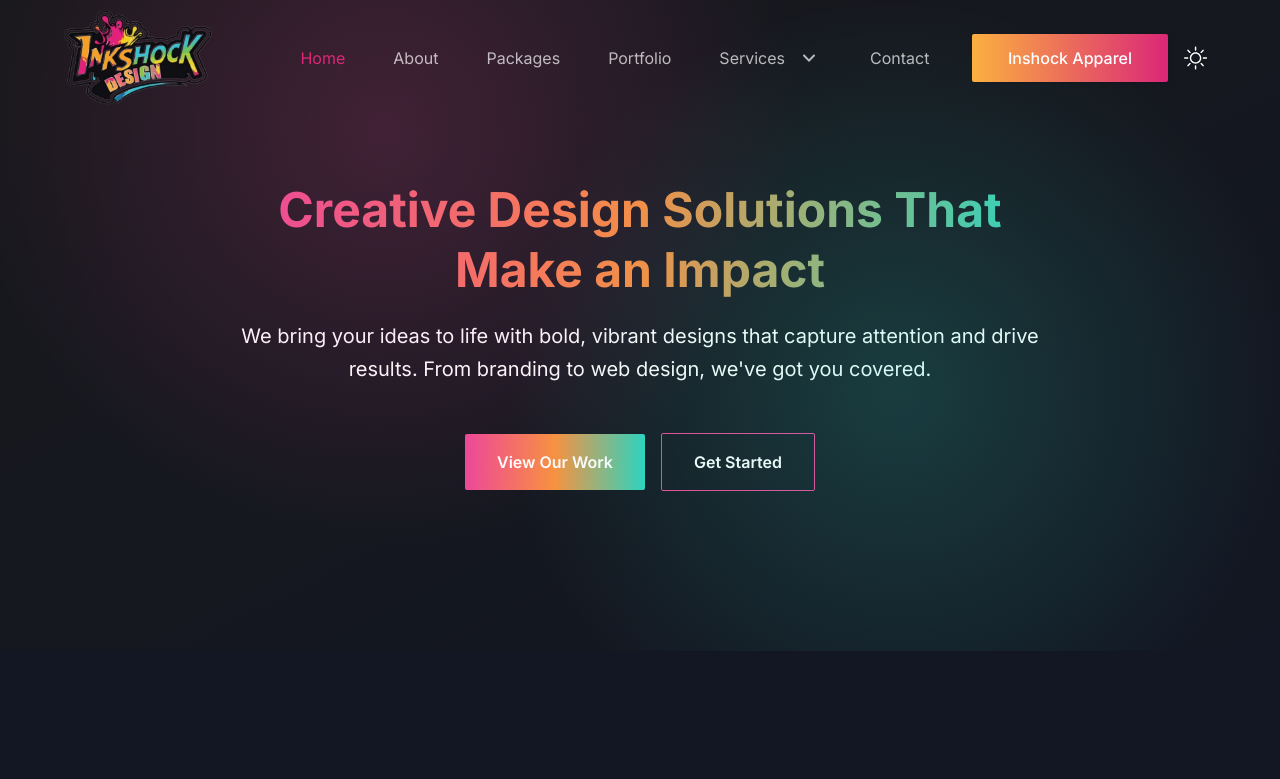
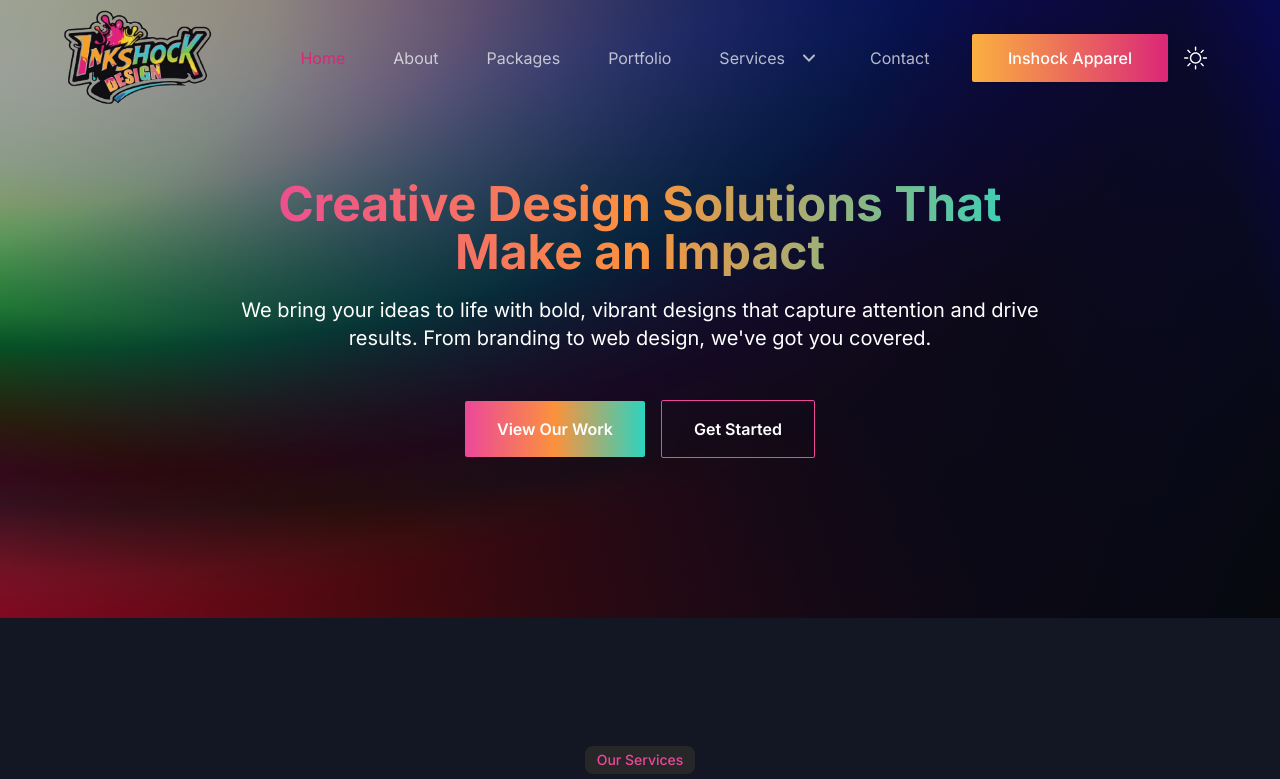
Before and after one commit to alvina-abdullah/Inkshock-Design, a Next.js app: page / in a window 1280 px wide. Shown: the top 779 px of the page. Built offline with nearby package versions, Linux system fonts and the light colour scheme.

Commit message:
add animation

```diff
--- /dev/null
+++ b/src/app/global.css
@@ -0,0 +1,15 @@
+body {
+  height: 100vh;
+  margin: 0;
+  --x: calc(var(--posX, 0) * 1px);
+  --y: calc(var(--posY, 0) * 1px);
+  background-image:
+    linear-gradient(115deg, rgb(211 255 215), rgb(0 0 0)),
+    radial-gradient(90% 100% at calc(50% + var(--x)) calc(0% + var(--y)), rgb(200 200 200), rgb(22 0 45)),
+    radial-gradient(100% 100% at calc(80% - var(--x)) calc(0% - var(--y)), rgb(250 255 0), rgb(36 0 0)),
+    radial-gradient(150% 210% at calc(100% + var(--x)) calc(0% + var(--y)), rgb(20 175 125), rgb(0 10 255)),
+    radial-gradient(100% 100% at calc(100% - var(--x)) calc(30% - var(--y)), rgb(255 77 0), rgb(0 200 255)),
+    linear-gradient(60deg, rgb(255 0 0), rgb(120 86 255));
+  background-blend-mode: overlay, overlay, difference, difference, difference, normal;
+  transition: background-position 0.1s ease-out;
+}
--- a/src/components/Hero/index.tsx
+++ b/src/components/Hero/index.tsx
@@ -1,29 +1,53 @@
 "use client";
 import Link from "next/link";
 import { motion } from "framer-motion";
-
+import { useEffect, useState } from "react";
 
 const Hero = () => {
+  const [mousePos, setMousePos] = useState({ x: 0, y: 0 });
+
+  useEffect(() => {
+    const handlePointerMove = (e: PointerEvent) => {
+      setMousePos({ x: e.clientX, y: e.clientY });
+    };
+
+    window.addEventListener("pointermove", handlePointerMove);
+    return () => window.removeEventListener("pointermove", handlePointerMove);
+  }, []);
+
   return (
     <section
       id="home"
-      className="relative z-10 overflow-hidden bg-white pb-16 pt-[120px] dark:bg-gradient-to-tl to-zinc-900 from-black md:pb-[120px] md:pt-[150px] xl:pb-[160px] xl:pt-[180px] 2xl:pb-[200px] 2xl:pt-[210px]"
+      className="relative z-10 overflow-hidden pb-16 pt-[120px] md:pb-[120px] md:pt-[150px] xl:pb-[160px] xl:pt-[180px] 2xl:pb-[200px] 2xl:pt-[210px]"
     >
-      <div className="container">
-        <div className="absolute inset-0 bg-[radial-gradient(circle_at_30%_20%,rgba(236,72,153,0.2),transparent_40%),radial-gradient(circle_at_70%_60%,rgba(45,212,191,0.2),transparent_40%)]"></div>
-        <div className="-mx-4 flex flex-wrap">
-          <div className="w-full px-4">
+      {/* Dynamic Background Layer */}
+      <div
+        className="absolute inset-0 -z-10 transition-all duration-300 opacity-60"
+        style={{
+          backgroundImage: `
+            linear-gradient(115deg, rgb(211, 255, 215), rgb(0, 0, 0)),
+            radial-gradient(90% 100% at ${mousePos.x}px ${mousePos.y}px, rgb(200, 200, 200), rgb(22, 0, 45)),
+            radial-gradient(100% 100% at ${mousePos.x - 80}px ${mousePos.y}px, rgb(250, 255, 0), rgb(36, 0, 0)),
+            radial-gradient(150% 210% at ${mousePos.x + 100}px ${mousePos.y}px, rgb(20, 175, 125), rgb(0, 10, 255)),
+            radial-gradient(100% 100% at ${mousePos.x - 100}px ${mousePos.y - 30}px, rgb(255, 77, 0), rgb(0, 200, 255)),
+            linear-gradient(60deg, rgb(255, 0, 0), rgb(120, 86, 255))
+          `,
+          backgroundBlendMode: "overlay, overlay, difference, difference, difference, normal",
+        }}
+      />
+
+      <div className="container text-center">
         <motion.div
           initial={{ opacity: 0, y: 50 }}
           animate={{ opacity: 1, y: 0 }}
           transition={{ duration: 0.8, ease: "easeOut" }}
-              className="mx-auto max-w-[800px] text-center"
+          className="mx-auto max-w-[800px]"
         >
           <motion.h1
             initial={{ opacity: 0, scale: 0.9 }}
             animate={{ opacity: 1, scale: 1 }}
             transition={{ duration: 1, ease: "easeOut", delay: 0.2 }}
-                className="mb-5 text-3xl font-bold leading-tight bg-clip-text text-transparent bg-gradient-to-r from-pink-500 via-orange-400 to-teal-400 sm:text-4xl sm:leading-tight md:text-5xl md:leading-tight"
+            className="mb-5 text-3xl font-bold leading-tight bg-clip-text text-transparent bg-gradient-to-r from-pink-500 via-orange-400 to-teal-400 sm:text-4xl md:text-5xl"
           >
             Creative Design Solutions That Make an Impact
           </motion.h1>
@@ -32,13 +56,13 @@ const Hero = () => {
             initial={{ opacity: 0, y: 20 }}
             animate={{ opacity: 1, y: 0 }}
             transition={{ duration: 1, ease: "easeOut", delay: 0.4 }}
-                className="mb-12 text-base !leading-relaxed text-black dark:text-white sm:text-lg md:text-xl"
+            className="mb-12 text-base text-black dark:text-white sm:text-lg md:text-xl"
           >
             We bring your ideas to life with bold, vibrant designs that
             capture attention and drive results. From branding to web
             design, we&apos;ve got you covered.
           </motion.p>
-<div>
+
           <motion.div
             initial={{ opacity: 0, y: 30 }}
             animate={{ opacity: 1, y: 0 }}
@@ -46,27 +70,19 @@ const Hero = () => {
             className="flex flex-col items-center justify-center space-y-4 sm:flex-row sm:space-x-4 sm:space-y-0"
           >
             <button className="cursor-pointer rounded-sm bg-gradient-to-r from-pink-500 via-orange-400 to-teal-400 px-8 py-4 text-base font-semibold text-white duration-300 ease-in-out hover:bg-primary/80">
-                <Link
-                  href="/portfolio"
-                  className=""
-                >
-                  View Our Work
-                </Link>
+              <Link href="/portfolio">View Our Work</Link>
             </button>
-                <button className="cursor-pointer ">
+
+            <button className="cursor-pointer">
               <Link
                 href="/packages"
-                  className="inline-block rounded-sm border border-pink-500 via-orange-400 to-teal-400 px-8 py-4 text-base font-semibold text-black dark:text-white duration-300 ease-in-out"
+                className="inline-block rounded-sm border border-pink-500 px-8 py-4 text-base font-semibold text-black dark:text-white duration-300 ease-in-out"
               >
                 Get Started
               </Link>
             </button>
           </motion.div>
-              </div>
         </motion.div>
-
-          </div>
-        </div>
       </div>
     </section>
   );
```
Also changed, not shown: 2 other files (tests, documents, lock files or other folders). Lines whose indentation alone changed are shown as unchanged.
